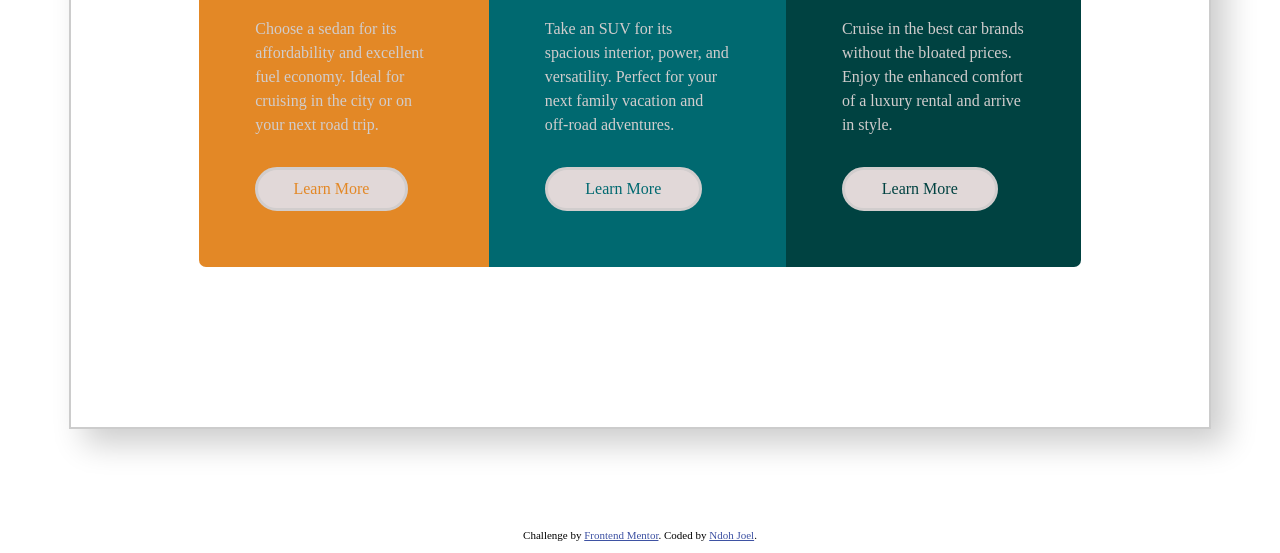
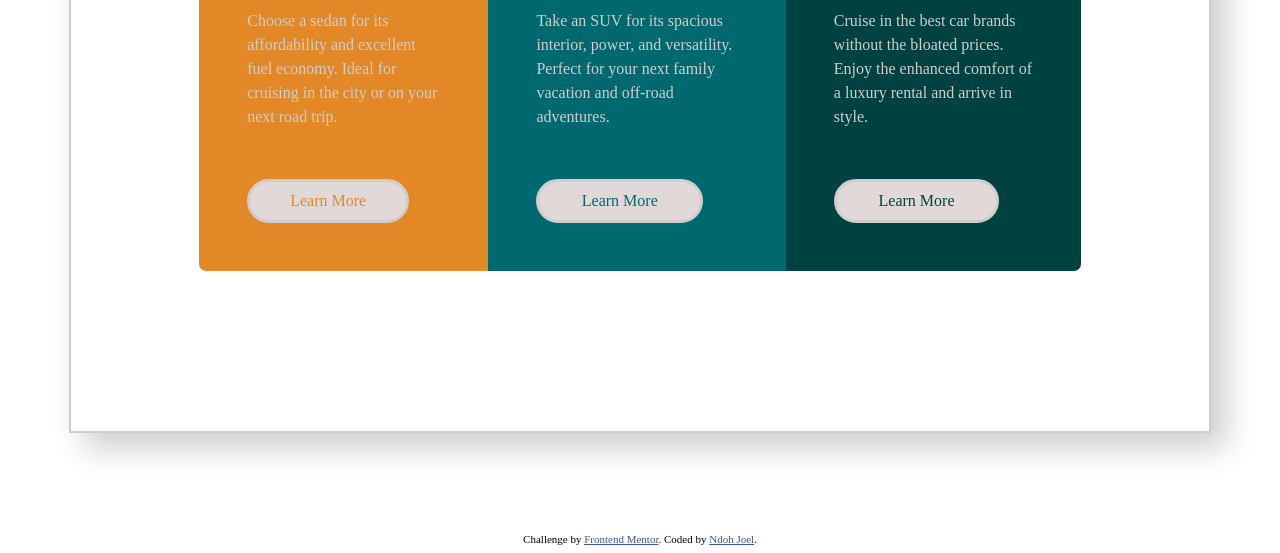
Before and after one commit to Ndohjapan/NdohJapan.github.io, a plain HTML site: page index.html in a window 1280 px wide. Shown: the part 440-993 px from the top of the page. Drawn offline with Linux system fonts and the light colour scheme.

Commit message:
Add files via upload

```diff
--- a/style.css
+++ b/style.css
@@ -19,7 +19,7 @@ p, .card a{
 }
 
 p{
-    margin-bottom: 30px;
+    margin-bottom: 50px;
     line-height: 1.5rem;
 }
 
@@ -50,7 +50,7 @@ p{
 }
 
 .card{
-    padding: 3.5rem;
+    padding: 3rem;
     display: grid;
     grid-template-columns: repeat(1, auto);
 }
@@ -110,4 +110,3 @@ p{
         margin-top: 1rem;
     }
 }
-}
```
